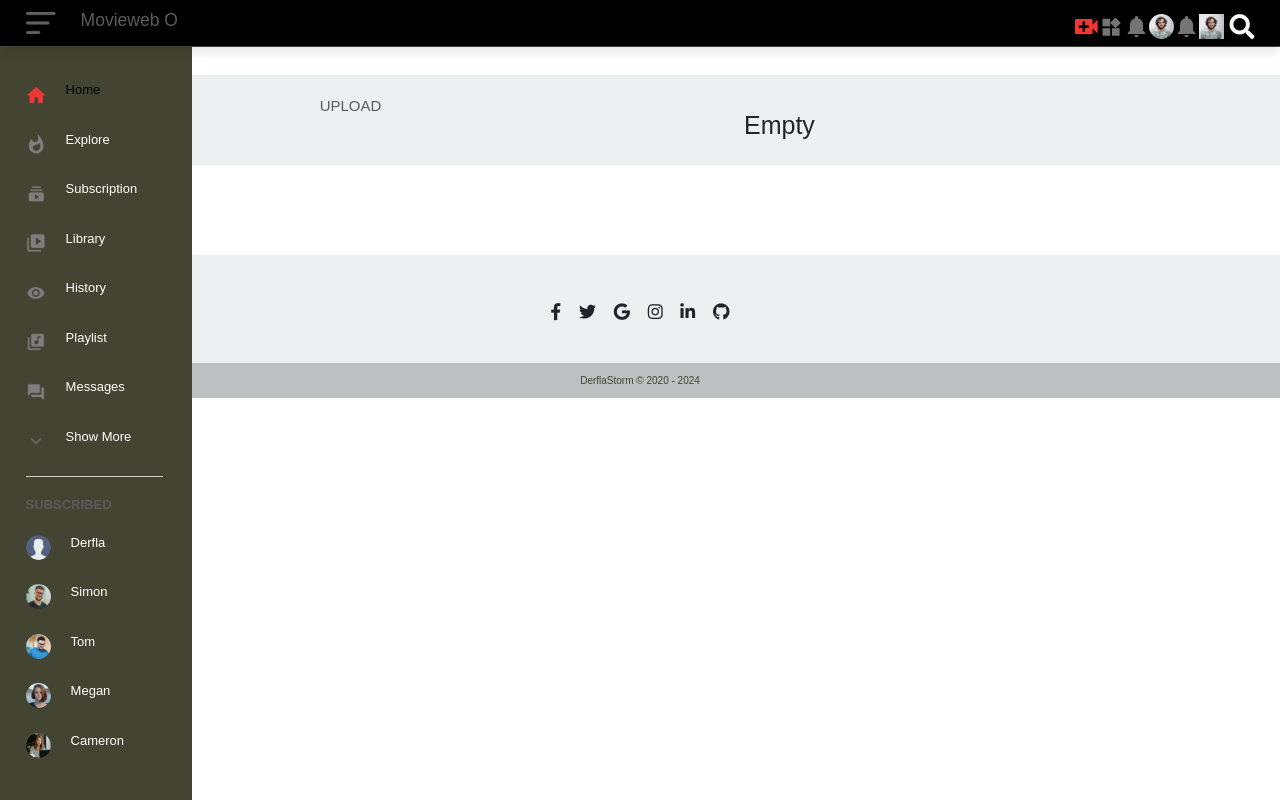
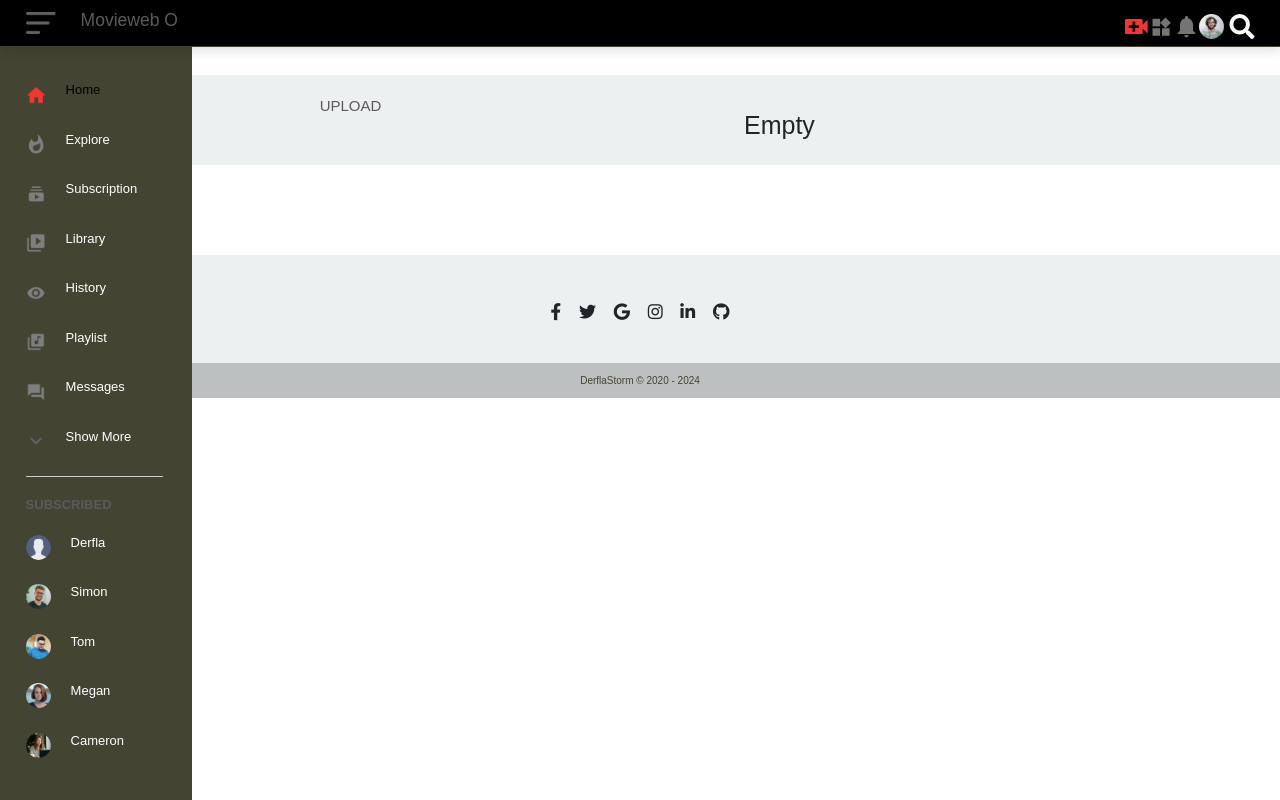
Before and after one commit to denischase/Movieweb, a PHP site: page /view.php in a window 1280 px wide. Run offline with PHP 8.4, Linux system fonts and the light colour scheme; data that the repository does not hold is empty; some libraries are stand-ins or nearby versions.

Commit message:
rectify updates

```diff
--- a/partials/header.php
+++ b/partials/header.php
@@ -41,8 +41,7 @@ include("constant.php");
       <img src="assets/images/image/notification.png" class="">
       <img src="assets/images/image/Jack.png" class="user-icon">
 
-      <img src="assets/images/image/notification.png" class="warning">
-      <img src="assets/images/image/Jack.png" class="danger">
+
       <div class="fas fa-search" id="search-btn"></div>
       </div>
     </nav>
```
